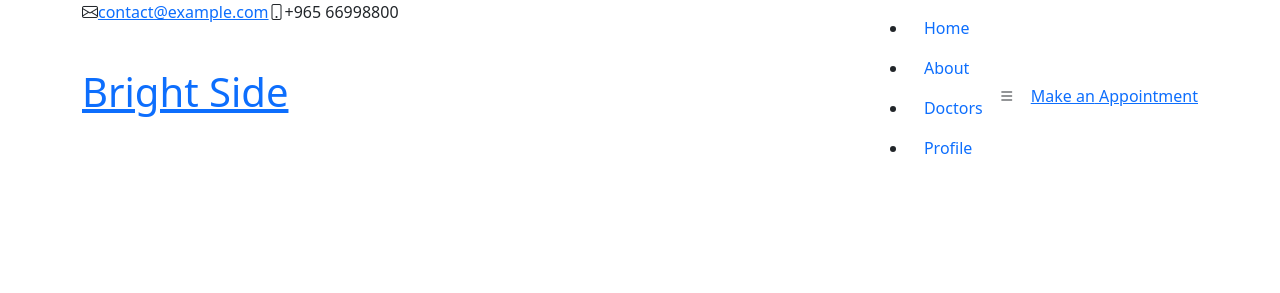
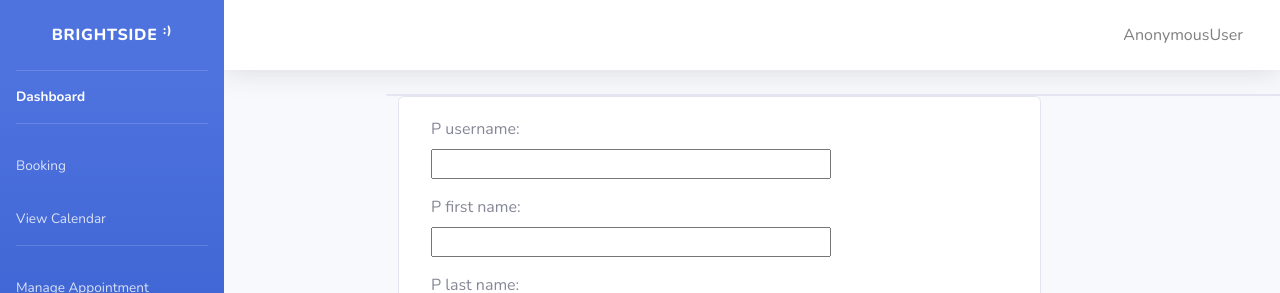
Before and after one commit to amanialmutairi/Bright-Side-New, a Django app: page /brightside/create/patient/ in a window 1280 px wide. Shown: the top 293 px of the page. Run offline with Django 3.2, Linux system fonts and the light colour scheme; some libraries are stand-ins or nearby versions.

Commit message:
fixed style + changed chart

```diff
--- a/brightside/plots.py
+++ b/brightside/plots.py
@@ -22,7 +22,7 @@ def line_plot(x, y):
   return get_graph()
 
 def pie_plot(props, labels):
-  plt.figure()
+  plt.figure(figsize=(5.5,4))
   plt.pie(props, labels=labels)
   return get_graph()
 
--- a/brightside/templates/booking.html
+++ b/brightside/templates/booking.html
@@ -124,6 +124,12 @@ input[type=submit]:hover {
 
                     <span>Patient Appointments Detail</span></a>
 
+
+                    <a class="nav-link" href="{% url 'create-patient' %}">
+
+
+                    <span>Create Patient Account</span></a>
+
         </ul>
         <!-- End of Sidebar -->
             <!-- Content Wrapper -->
--- a/brightside/templates/calendar.html
+++ b/brightside/templates/calendar.html
@@ -81,6 +81,12 @@
 
 
                     <span>Patient Appointments Detail</span></a>
+
+
+                    <a class="nav-link" href="{% url 'create-patient' %}">
+
+
+                    <span>Create Patient Account</span></a>
 
         </ul>
         <!-- End of Sidebar -->
--- a/brightside/templates/create_patient.html
+++ b/brightside/templates/create_patient.html
@@ -1,16 +1,8 @@
 {% load static %}
-{% load bootstrap4 %}
-{% bootstrap_css %}
-{% bootstrap_javascript jquery='full' %}
-{{ form.media }}
 <style>
-  .submit-center {
- margin-left: 380px;
- margin-top: 300px
 
-}
-  input[type=submit] {
-  width: 200px;
+input[type=submit] {
+  width: 170px;
   height: 45px;
   font-family: 'Roboto', sans-serif;
   font-size: 11px;
@@ -32,145 +24,217 @@ input[type=submit]:hover {
   color: #fff;
   transform: translateY(-1px);
 }
-
+.mycard{
+ width: 1000px;
+ margin-left: 150px;
+}
+input{
+  width: 400px;
+}
 </style>
 <!DOCTYPE html>
 <html lang="en">
 
 <head>
-  <meta charset="utf-8">
-  <meta content="width=device-width, initial-scale=1.0" name="viewport">
 
-  <title>Bright Side - Home</title>
-  <meta content="" name="description">
-  <meta content="" name="keywords">
+    <meta charset="utf-8">
+    <meta http-equiv="X-UA-Compatible" content="IE=edge">
+    <meta name="viewport" content="width=device-width, initial-scale=1, shrink-to-fit=no">
+    <meta name="description" content="">
+    <meta name="author" content="">
+
+    <title>BrightSide :) - Create Account</title>
+
+    <!-- Custom fonts for this template-->
+    <link rel="stylesheet" type="text/css" href="{% static '/css/all.min.css' %}">
+
+    <!-- <link href="vendor/fontawesome-free/css/all.min.css" rel="stylesheet" type="text/css"> -->
+    <link
+        href="https://fonts.googleapis.com/css?family=Nunito:200,200i,300,300i,400,400i,600,600i,700,700i,800,800i,900,900i"
+        rel="stylesheet">
+
+    <!-- Custom styles for this template-->
+    <link rel="stylesheet" type="text/css" href="{% static '/css/index.css' %}">
+    <!-- <link href="css/sb-admin-2.min.css" rel="stylesheet"> -->
+
+</head>
+
+<body id="page-top">
+
+    <!-- Page Wrapper -->
+    <!-- Page Wrapper -->
+    <div id="wrapper">
+<!-- Sidebar -->
+        <ul class="navbar-nav bg-gradient-primary sidebar sidebar-dark accordion" id="accordionSidebar">
+
+            <!-- Sidebar - Brand -->
+            <a class="sidebar-brand d-flex align-items-center justify-content-center" href="{% url 'index' %}">
+                <div class="sidebar-brand-icon rotate-n-15">
+
+                </div>
+                <div class="sidebar-brand-text mx-3">BrightSide <sup>:)</sup></div>
+            </a>
+
+            <!-- Divider -->
+            <hr class="sidebar-divider my-0">
+
+            <!-- Nav Item - Dashboard -->
+            <li class="nav-item active">
+                <a class="nav-link" href="{% url 'index' %}">
+
+                    <span>Dashboard</span></a>
+            </li>
+
+            <!-- Divider -->
+            <hr class="sidebar-divider">
 
 
-  <!-- Google Fonts -->
-  <link href="https://fonts.googleapis.com/css?family=Open+Sans:300,300i,400,400i,600,600i,700,700i|Raleway:300,300i,400,400i,500,500i,600,600i,700,700i|Poppins:300,300i,400,400i,500,500i,600,600i,700,700i" rel="stylesheet">
 
-  <!-- Vendor CSS Files -->
-  <link href= "{% static 'assets/vendor/animate.css/animate.min.css' %}"  rel="stylesheet">
-  <link href= "{% static 'assets/vendor/bootstrap/css/bootstrap.min.css' %}" rel="stylesheet">
-  <link href= "{% static 'assets/vendor/bootstrap-icons/bootstrap-icons.css' %}"  rel="stylesheet">
-  <link href="{% static 'assets/vendor/boxicons/css/boxicons.min.css' %}"  rel="stylesheet">
-  <link href= "{% static 'assets/vendor/fontawesome-free/css/all.min.css' %}"  rel="stylesheet">
-  <link href= "{% static 'assets/vendor/glightbox/css/glightbox.min.css' %}"  rel="stylesheet">
-  <link href= "{% static 'assets/vendor/remixicon/remixicon.css'%} "  rel="stylesheet">
-  <link href="{% static  'assets/vendor/swiper/swiper-bundle.min.css' %}"  rel="stylesheet">
+            <!-- Nav Item - Charts -->
+            <li class="nav-item">
 
-  <!-- Template Main CSS File -->
-  <link href= "{% static 'assets/css/style.css' %}" rel="stylesheet" >
+                <a class="nav-link" href="{% url 'admin-booking' %}">
 
-  <!-- =======================================================
-  * Template Name: Medilab - v4.3.0
-  * Template URL: https://bootstrapmade.com/medilab-free-medical-bootstrap-theme/
-  * Author: BootstrapMade.com
-  * License: https://bootstrapmade.com/license/
-  ======================================================== -->
-</head>
 
-<body>
+                    <span>Booking</span></a>
 
-  <!-- ======= Top Bar ======= -->
-  <div id="topbar" class="d-flex align-items-center fixed-top">
-    <div class="container d-flex justify-content-between">
-      <div class="contact-info d-flex align-items-center">
-        <i class="bi bi-envelope"></i> <a href="mailto:contact@example.com">contact@example.com</a>
-        <i class="bi bi-phone"></i> +965 66998800
-      </div>
 
-    </div>
-  </div>
+<a class="nav-link" href="{% url 'calendar' %}">
 
-  <!-- ======= Header ======= -->
-  <header id="header" class="fixed-top">
-    <div class="container d-flex align-items-center">
 
-      <h1 class="logo me-auto"><a href="{% url 'home' %}">Bright Side </a></h1>
-      <!-- Uncomment below if you prefer to use an image logo -->
-      <!-- <a href="index.html" class="logo me-auto"><img src="assets/img/logo.png" alt="" class="img-fluid"></a>-->
+                    <span>View Calendar</span></a>
 
-      <nav id="navbar" class="navbar order-last order-lg-0">
-        <ul>
-          <li><a class="nav-link " href="{% url 'home' %}">Home</a></li>
-          <li><a class="nav-link " href="{% url 'home' %}">About</a></li>
-          <li><a class="nav-link " href="{% url 'home' %}">Doctors</a></li>
-          <li><a class="nav-link " href="{% url 'profile_path'  %}">Profile</a></li>
+            <!-- Divider -->
+            <hr class="sidebar-divider d-none d-md-block">
+
+            <a class="nav-link" href="{% url 'manage' %}">
+
+
+                    <span>Manage Appointment</span></a>
+
+                    <a class="nav-link" href="{% url 'patient-detail' %}">
+
+
+                    <span>Patient Appointments Detail</span></a>
+
+                    <a class="nav-link" href="{% url 'create-patient' %}">
+
+
+                    <span>Create Patient Account</span></a>
+
 
         </ul>
-        <i class="bi bi-list mobile-nav-toggle"></i>
-      </nav><!-- .navbar -->
+        <!-- End of Sidebar -->
+        <!-- Content Wrapper -->
+        <div id="content-wrapper" class="d-flex flex-column">
 
-      <a href="#appointment" class="appointment-btn scrollto"><span class="d-none d-md-inline">Make an</span> Appointment</a>
+            <!-- Main Content -->
+            <div id="content">
 
-    </div>
-  </header><!-- End Header -->
+                <!-- Topbar -->
+                                  <nav class="navbar navbar-expand navbar-light bg-white topbar mb-4 static-top shadow">
+
+                        <!-- Sidebar Toggle (Topbar) -->
+                        <button id="sidebarToggleTop" class="btn btn-link d-md-none rounded-circle mr-3">
+
+                        </button>
+
+
+                        <!-- Topbar Navbar -->
+                        <ul class="navbar-nav ml-auto">
+                        <li class="btn">
+                <a class="nav-link" href="{% url 'account_logout' %}">
+
+                    <span>{{ user }}</span></a>
+            </li>
+
+
+
+
+
+
+
+
+                        </ul>
+
+                    </nav>
+                <!-- End of Topbar -->
 <div class="submit-center">
 
-  <!-- End Footer -->
-</div>
-  <div id="preloader"></div>
-  <a href="#" class="back-to-top d-flex align-items-center justify-content-center"><i class="bi bi-arrow-up-short"></i></a>
-
-  <!-- Vendor JS Files -->
-  <script src= "{% static 'assets/vendor/bootstrap/js/bootstrap.bundle.min.js' %}" ></script>
-  <script src= "{% static 'assets/vendor/glightbox/js/glightbox.min.js' %}" ></script>
-  <script src="{% static  'assets/vendor/php-email-form/validate.js' %}" ></script>
-  <script src= "{% static 'assets/vendor/purecounter/purecounter.js' %}" ></script>
-  <script src="{% static  'assets/vendor/swiper/swiper-bundle.min.js' %} "></script>
-
-  <!-- Template Main JS File -->
-  <script src= "{% static 'assets/js/main.js' %}" ></script>
-<div class="container">
-    <div class="main-body">
 
           <!-- Breadcrumb -->
 
 
-          <div class="row gutters-sm">
+
+
             <div class="col-md-4 mb-3">
-              <div class="card">
-                <div class="card-body">
-                  <div class="d-flex flex-column align-items-center text-center">
-                    <img src="https://bootdey.com/img/Content/avatar/avatar7.png" alt="Admin" class="rounded-circle" width="150">
-                    <div class="mt-3">
-                      <h4>John Doe</h4>
-                      <p class="text-secondary mb-1">Full Stack Developer</p>
-                      <p class="text-muted font-size-sm">Bay Area, San Francisco, CA</p>
-                    </div>
-                  </div>
-                </div>
-              </div>
+             <div>
+ <div class="mycard">
               <div class="card mt-3">
 
-              </div>
+
             </div>
             <div class="col-md-8">
               <div class="card mb-3">
                 <div class="card-body">
-                  <div class="row">
+
                     <div class="col-sm-3">
 
 
                      <form action="" method="post">
                       {% csrf_token %}
                       {{ form.as_p }}
-                     <input type="submit" value="Create Account">
+                    <input type="submit" value="Create Account">
                     </form>
 
                   </div>
-                  <hr>
+
                   </div>
                 </div>
               </div>
 
 
             </div>
+
+            </div>
           </div>
 
         </div>
     </div>
+
+            <!-- Footer -->
+            <footer class="sticky-footer bg-white">
+                <div class="container my-auto">
+                    <div class="copyright text-center my-auto">
+                        <span>Copyright &copy; BrightSide Clinic 2021</span>
+                    </div>
+                </div>
+            </footer>
+            <!-- End of Footer -->
+
+        </div>
+        <!-- End of Content Wrapper -->
+
+    </div>
+    <!-- End of Page Wrapper -->
+
+    <!-- Scroll to Top Button-->
+    <a class="scroll-to-top rounded" href="#page-top">
+
+    </a>
+
+
+
+    <!-- Bootstrap core JavaScript-->
+    <script src="{% static 'js/jquery.min.js' %}"></script>
+    <script src="{% static 'js/bootstrap.bundle.min.js' %}"></script>
+
+    <!-- Core plugin JavaScript-->
+    <script src="{% static 'js/jquery.easing.min.js' %}"></script>
+
+    <!-- Custom scripts for all pages-->
+    <script src="{% static 'js/sb-admin-2.min.js' %}"></script>
+
 </body>
 
 </html>
--- a/brightside/templates/manage_apt.html
+++ b/brightside/templates/manage_apt.html
@@ -122,6 +122,12 @@ input[type=submit]:hover {
 
                     <span>Patient Appointments Detail</span></a>
 
+
+                    <a class="nav-link" href="{% url 'create-patient' %}">
+
+
+                    <span>Create Patient Account</span></a>
+
         </ul>
         <!-- End of Sidebar -->
             <!-- Content Wrapper -->
--- a/brightside/templates/searchbar.html
+++ b/brightside/templates/searchbar.html
@@ -150,6 +150,10 @@ input[type=submit]:hover {
 
 
                     <span>Patient Appointments Detail</span></a>
+                    <a class="nav-link" href="{% url 'create-patient' %}">
+
+
+                    <span>Create Patient Account</span></a>
 
         </ul>
         <!-- End of Sidebar -->
--- a/brightside/views.py
+++ b/brightside/views.py
@@ -73,7 +73,7 @@ def index(request):
     revenue = [x.service.service_price for x in prices]
 
     month = [x.appointment_date for x in prices]
-    c = line_plot(revenue,month)
+    c = pie_plot(revenue,month)
 
     context = {'daily_appointments': appointments, 'count_patients': patients, 'total': calc_earning,'all_appointments': all_appointments, 'chart': c }
 
```
Also changed, not shown: brightside/templates/index.html (+9 -2 lines), db.sqlite3.
